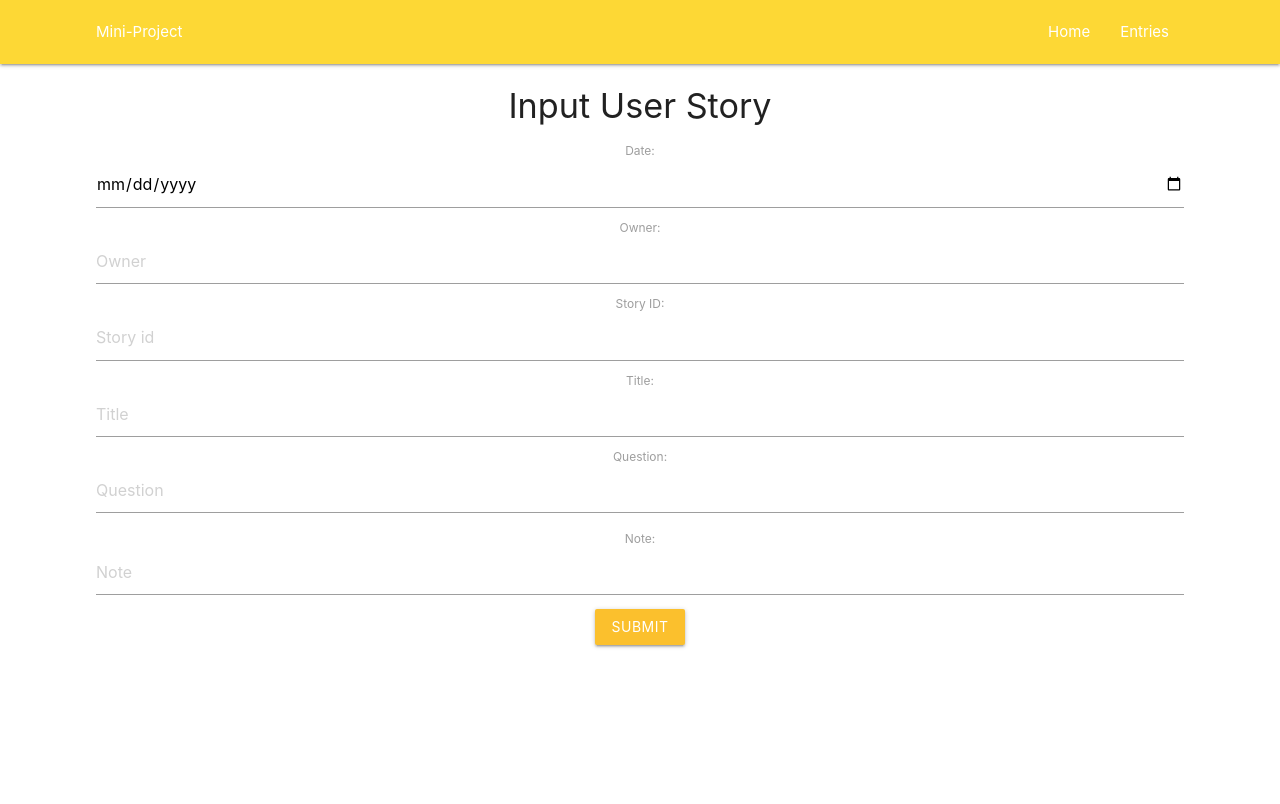
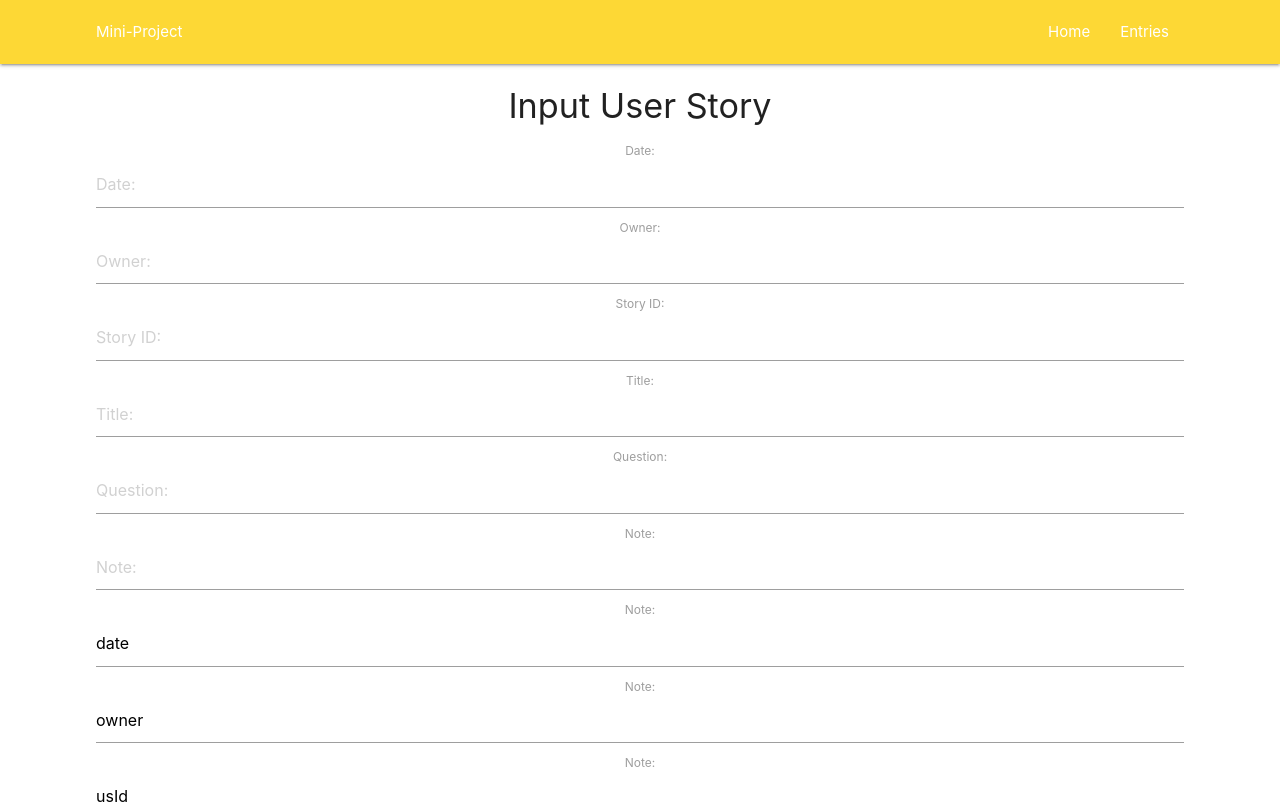
Before and after one commit to muhdzaidi/mini-project, a React (Create React App) app: page /entries in a window 1280 px wide. Shown: the top 804 px of the page. Built offline with nearby package versions, Linux system fonts and the light colour scheme.

Commit message:
input component

```diff
--- a/public/index.html
+++ b/public/index.html
@@ -25,7 +25,6 @@
       Learn how to configure a non-root public URL by running `npm run build`.
     -->
     <link rel="stylesheet" href="https://cdnjs.cloudflare.com/ajax/libs/materialize/1.0.0/css/materialize.min.css">
-    <script src="//cdnjs.cloudflare.com/ajax/libs/validate.js/0.13.1/validate.min.js"></script>
     <title>React App</title>
   </head>
   <body>
--- a/src/UserStory/Entries.js
+++ b/src/UserStory/Entries.js
@@ -1,10 +1,12 @@
 import React, { Component } from 'react'
-import { Link } from 'react-router-dom'
-import validate from 'validate.js'
+import { Link } from 'react-router-dom';
+import validate from 'validate.js';
+import InputComponent from './InputComponent';
 
 const initialState = {
+    label: { date:"Date:", owner:"Owner:", usId:"Story ID:", title:"Title:", question:"Question:", note:"Note:"},
     storyFields: { date:"", owner:"", usId:"", title:"", question:"", note:"" },
-    fieldErrors: { dateError:"", ownerError:"", usIdError:"", titleError:"" }
+    fieldErrors: { date:"", owner:"", usId:"", title:"" }
 }
 
 const constraints = {
@@ -38,14 +40,9 @@ class Entries extends Component {
 
     validate() {
         const error = validate(this.state.storyFields, constraints)
-
         if(error){
-            this.setState({
-                dateError: error.date,
-                ownerError: error.owner,
-                usIdError: error.usId,
-                titleError: error.title
-            })
+            this.setState({fieldErrors: error}, () => {
+            });
             return false
         }
         return true
@@ -58,53 +55,35 @@ class Entries extends Component {
             console.log("Data taken, reset field")
             this.setState(initialState);
         } else {
-            console.log(this.state.error, "Incomplete form, see error")
+            console.log(this.state.fieldErrors, "Incomplete form, see error")
         }
     }
 
     handleInputChange = (event) => {
         const { id, value } = event.target;
         this.setState((prevState) => {
-            const { storyFields, fieldErrors } = prevState;
-            return { storyFields: { ...storyFields,  [id]: value}, fieldErrors:{ ...fieldErrors, [id]: value}};
+            const { storyFields } = prevState;
+            return { storyFields: { ...storyFields,  [id]: value}};
         });
     }
 
     render () {
         return (
              <div className="container">
-            <h4 className="center">Input User Story</h4>
+             <h4 className="center">Input User Story</h4>
 
-                <div className="input-field center col s6">
-                    <form id="form" onSubmit= {this.handleSubmit}>
-                        <label for="date">Date:</label>
-                        {this.state.dateError && <div style={{color:"red"}}>{this.state.dateError}</div> }
-                        <input placeholder="Date" id="date" type="date" className="validate" onInput={this.handleInputChange} value={this.state.storyFields.date}/>
+            <div className="input-field center col s6">
+                <form id="form" onSubmit= {this.handleSubmit}>
 
-                         <label for="first_name">Owner:</label>
-                         {this.state.ownerError && <div style={{color:"red"}}>{this.state.ownerError}</div> }
-                        <input placeholder="Owner" id="owner" type="text" className="validate" onInput={this.handleInputChange} value={this.state.storyFields.owner}/>
+                    <InputComponent
+                    fields={{...initialState}}
+                    handleInputChange={this.handleInputChange}
+                    />
 
-                         <label for="story_id">Story ID:</label>
-                         {this.state.usIdError && <div style={{color:"red"}}>{this.state.usIdError}</div> }
-                        <input placeholder="Story id" id="usId" type="text" className="validate" onInput={this.handleInputChange} value={this.state.storyFields.usId}/>
+                    <button className="btn yellow darken-2">Submit</button>
 
-                        <label for="title">Title:</label>
-                        {this.state.titleError && <div style={{color:"red"}}>{this.state.titleError}</div>}
-                        <input placeholder="Title" id="title" type="text" className="validate" onInput={this.handleInputChange} value={this.state.storyFields.title}/>
-
-                        <label for="question">Question:</label>
-                        <textarea placeholder="Question" id="question" className="materialize-textarea" onInput={this.handleInputChange} value={this.state.storyFields.question} ></textarea>
-
-                        <label for="note">Note:</label>
-                        <textarea placeholder="Note" id="note" className="materialize-textarea" onInput={this.handleInputChange} value={this.state.storyFields.note} ></textarea>
-
-                        <button className="btn yellow darken-2">
-                            Submit
-                        </button>
-
-                    </form>
-                </div>
+                </form>
+            </div>
         </div>
         )
     }
--- /dev/null
+++ b/src/UserStory/InputComponent.js
@@ -0,0 +1,41 @@
+import React from 'react';
+
+let labelValue = ""
+let fieldErrorsValue = ""
+let storyFieldsKey = ""
+
+const InputComponent = (props) => {
+    const entriesList = Object.keys(props.fields).map((entry) => {
+        return(
+                <div>
+                    {
+                        Object.entries(props.fields[entry]).map((k) => {
+                            if(entry === "label") {
+                                labelValue = k[1]
+                            } else if(entry === "storyFields") {
+                                storyFieldsKey = k[0]
+                            } else if (entry === "fieldErrors") {
+                                fieldErrorsValue = k[1]
+                            }
+
+                            return (
+                                <div>
+                                    <label for="date">{labelValue}</label>
+                                    {fieldErrorsValue && <div style={{color:"red"}}>{fieldErrorsValue}</div>}
+                                    <input placeholder={labelValue} id={storyFieldsKey} type="text" className="validate" onInput={props.handleInputChange} value={storyFieldsKey}/>
+                                </div>
+                            )
+                        })
+                    }
+                </div>
+            )
+    })
+
+    return(
+        <div>
+            {entriesList}
+        </div>
+    )
+}
+
+export default InputComponent
```
Also changed, not shown: public/manifest.json.
